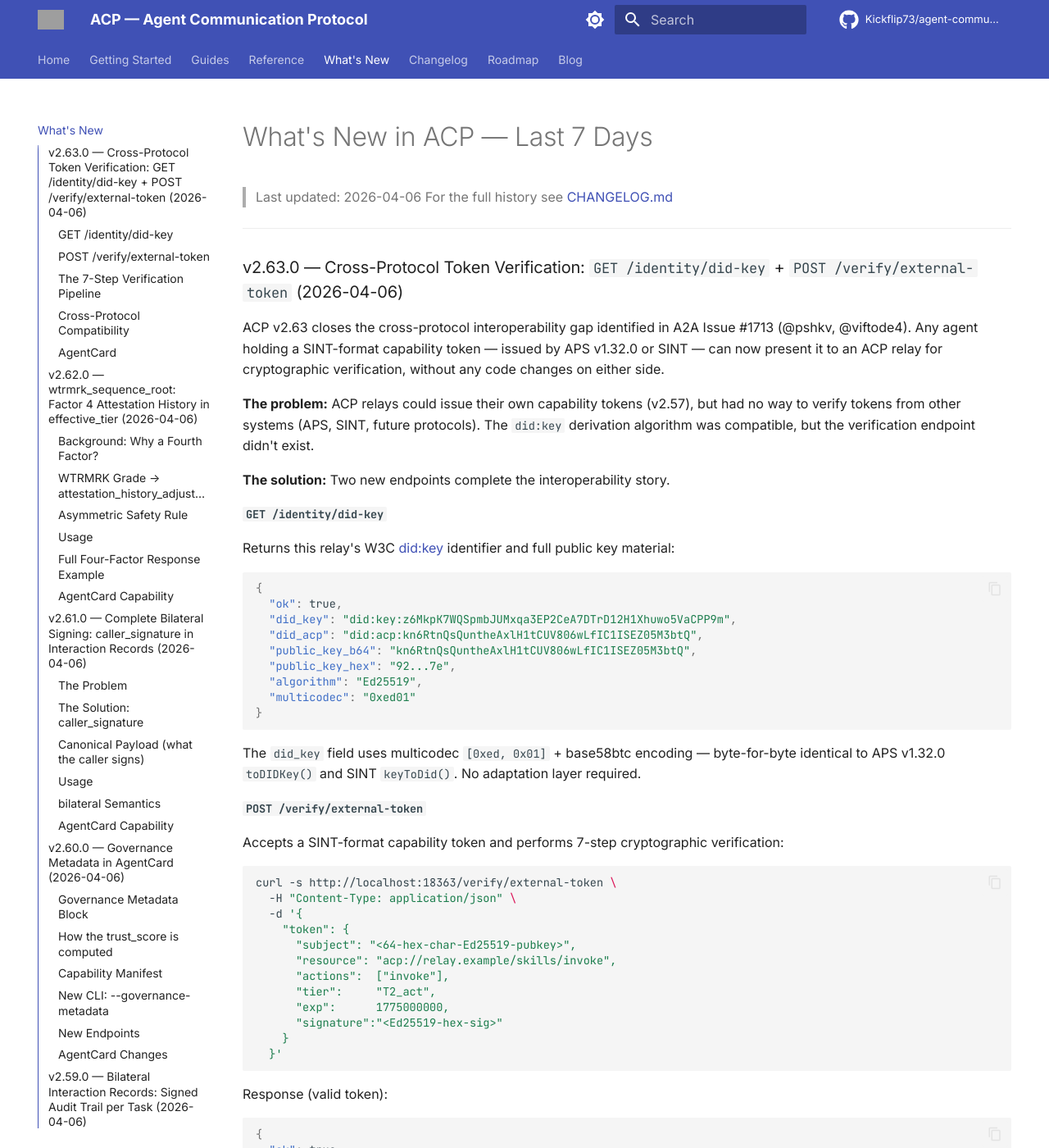
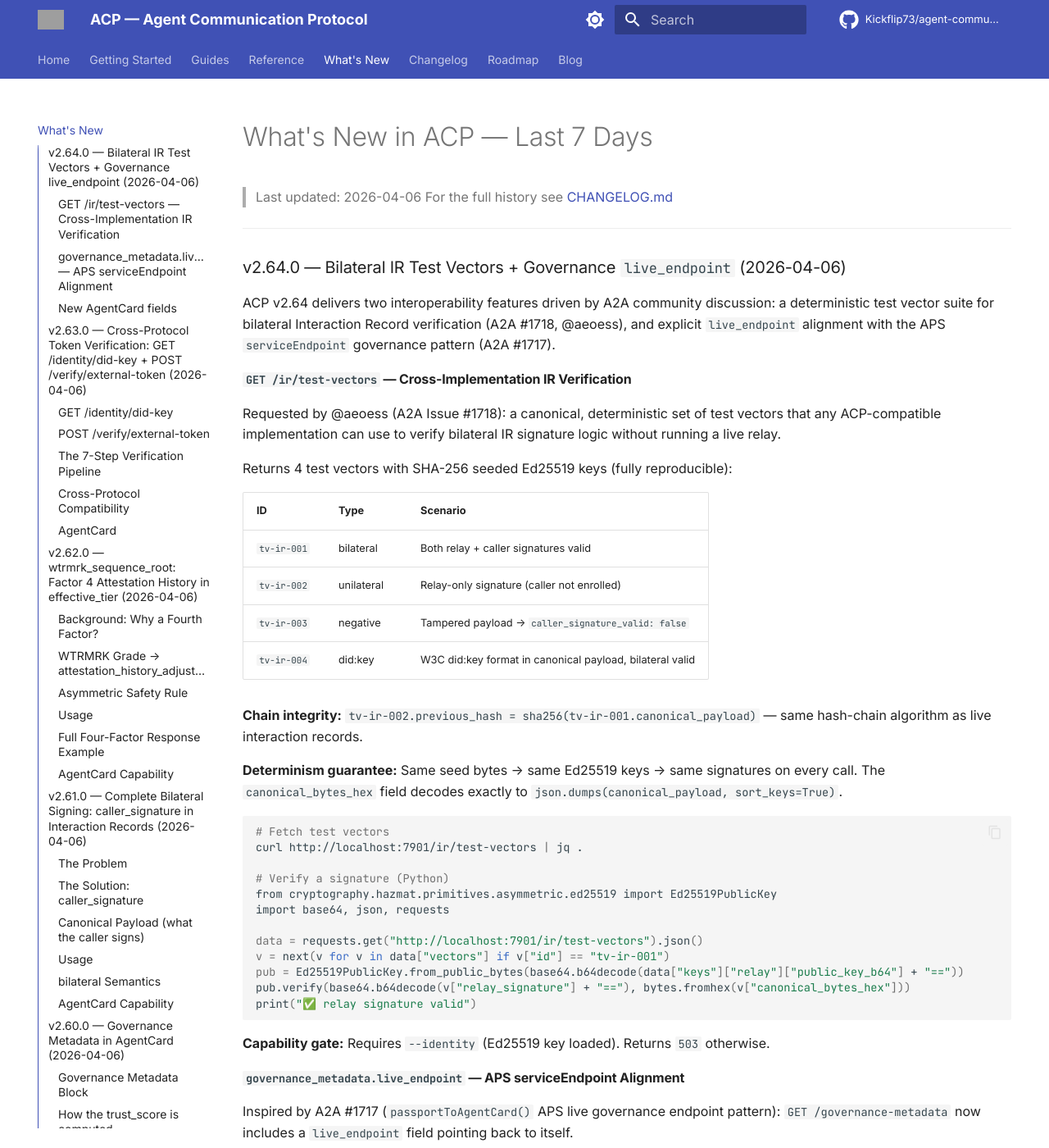
Before and after one commit to Kickflip73/agent-communication-protocol, an MkDocs documentation site: the page built from docs/whats-new.md, in a window 1280 px wide and 1400 px high. Shown: the whole window at 82% size. Built offline with MkDocs 1.6.1 and Material for MkDocs 9.7.7, drawn with Linux system fonts in a browser that asks for light colours; comment, search, counter and statistics services are not loaded; the version menu is left out; some of the changed text lies outside the part shown; grey boxes are pictures that could not be loaded.

Commit message:
docs(v2.64): whats-new + ROADMAP update for bilateral IR test vectors + live_endpoint

````diff
--- a/docs/whats-new.md
+++ b/docs/whats-new.md
@@ -2,6 +2,82 @@
 
 > Last updated: 2026-04-06
 > For the full history see [CHANGELOG.md](../CHANGELOG.md)
+
+---
+
+### v2.64.0 — Bilateral IR Test Vectors + Governance `live_endpoint` (2026-04-06)
+
+ACP v2.64 delivers two interoperability features driven by A2A community discussion:
+a deterministic test vector suite for bilateral Interaction Record verification (A2A #1718, @aeoess),
+and explicit `live_endpoint` alignment with the APS `serviceEndpoint` governance pattern (A2A #1717).
+
+#### `GET /ir/test-vectors` — Cross-Implementation IR Verification
+
+Requested by @aeoess (A2A Issue #1718): a canonical, deterministic set of test vectors that any ACP-compatible
+implementation can use to verify bilateral IR signature logic without running a live relay.
+
+Returns 4 test vectors with SHA-256 seeded Ed25519 keys (fully reproducible):
+
+| ID | Type | Scenario |
+|---|---|---|
+| `tv-ir-001` | bilateral | Both relay + caller signatures valid |
+| `tv-ir-002` | unilateral | Relay-only signature (caller not enrolled) |
+| `tv-ir-003` | negative | Tampered payload → `caller_signature_valid: false` |
+| `tv-ir-004` | did:key | W3C did:key format in canonical payload, bilateral valid |
+
+**Chain integrity:** `tv-ir-002.previous_hash = sha256(tv-ir-001.canonical_payload)` — same hash-chain
+algorithm as live interaction records.
+
+**Determinism guarantee:** Same seed bytes → same Ed25519 keys → same signatures on every call.
+The `canonical_bytes_hex` field decodes exactly to `json.dumps(canonical_payload, sort_keys=True)`.
+
+```bash
+# Fetch test vectors
+curl http://localhost:7901/ir/test-vectors | jq .
+
+# Verify a signature (Python)
+from cryptography.hazmat.primitives.asymmetric.ed25519 import Ed25519PublicKey
+import base64, json, requests
+
+data = requests.get("http://localhost:7901/ir/test-vectors").json()
+v = next(v for v in data["vectors"] if v["id"] == "tv-ir-001")
+pub = Ed25519PublicKey.from_public_bytes(base64.b64decode(data["keys"]["relay"]["public_key_b64"] + "=="))
+pub.verify(base64.b64decode(v["relay_signature"] + "=="), bytes.fromhex(v["canonical_bytes_hex"]))
+print("✅ relay signature valid")
+```
+
+**Capability gate:** Requires `--identity` (Ed25519 key loaded). Returns `503` otherwise.
+
+#### `governance_metadata.live_endpoint` — APS serviceEndpoint Alignment
+
+Inspired by A2A #1717 (`passportToAgentCard()` APS live governance endpoint pattern):
+`GET /governance-metadata` now includes a `live_endpoint` field pointing back to itself.
+
+```json
+{
+  "governance_metadata": {
+    "live_endpoint": "/governance-metadata",
+    "trust_score": 0.85,
+    ...
+  }
+}
+```
+
+This matches the APS pattern where an `AgentCard.serviceEndpoint` URL allows the receiver to
+query a live trust profile rather than relying on a static snapshot embedded in a token.
+
+#### New AgentCard fields
+
+```json
+{
+  "capabilities": {
+    "ir_test_vectors": true
+  },
+  "endpoints": {
+    "ir_test_vectors": "/ir/test-vectors"
+  }
+}
+```
 
 ---
 
````
Also changed, not shown: acp-research/ROADMAP.md (+2 -1 lines).
